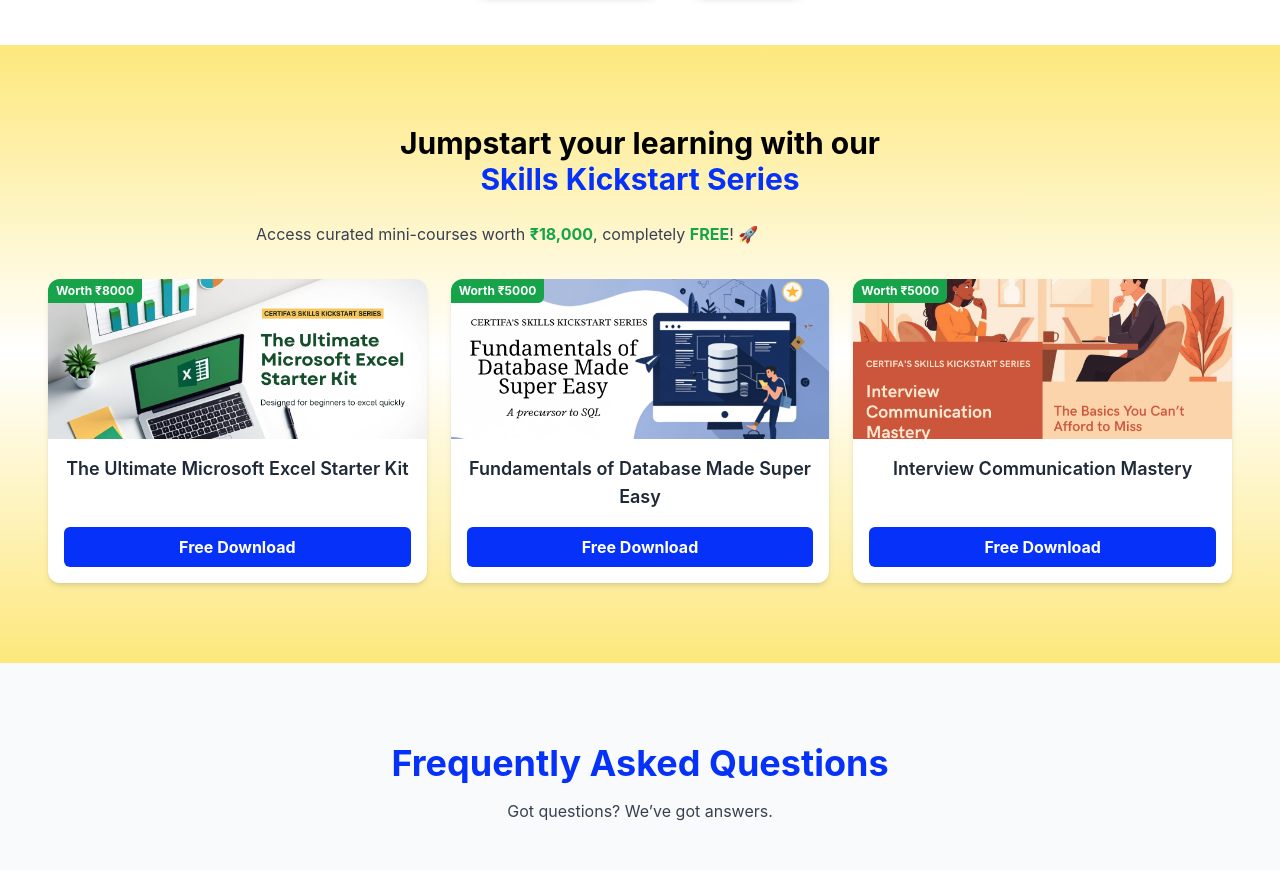
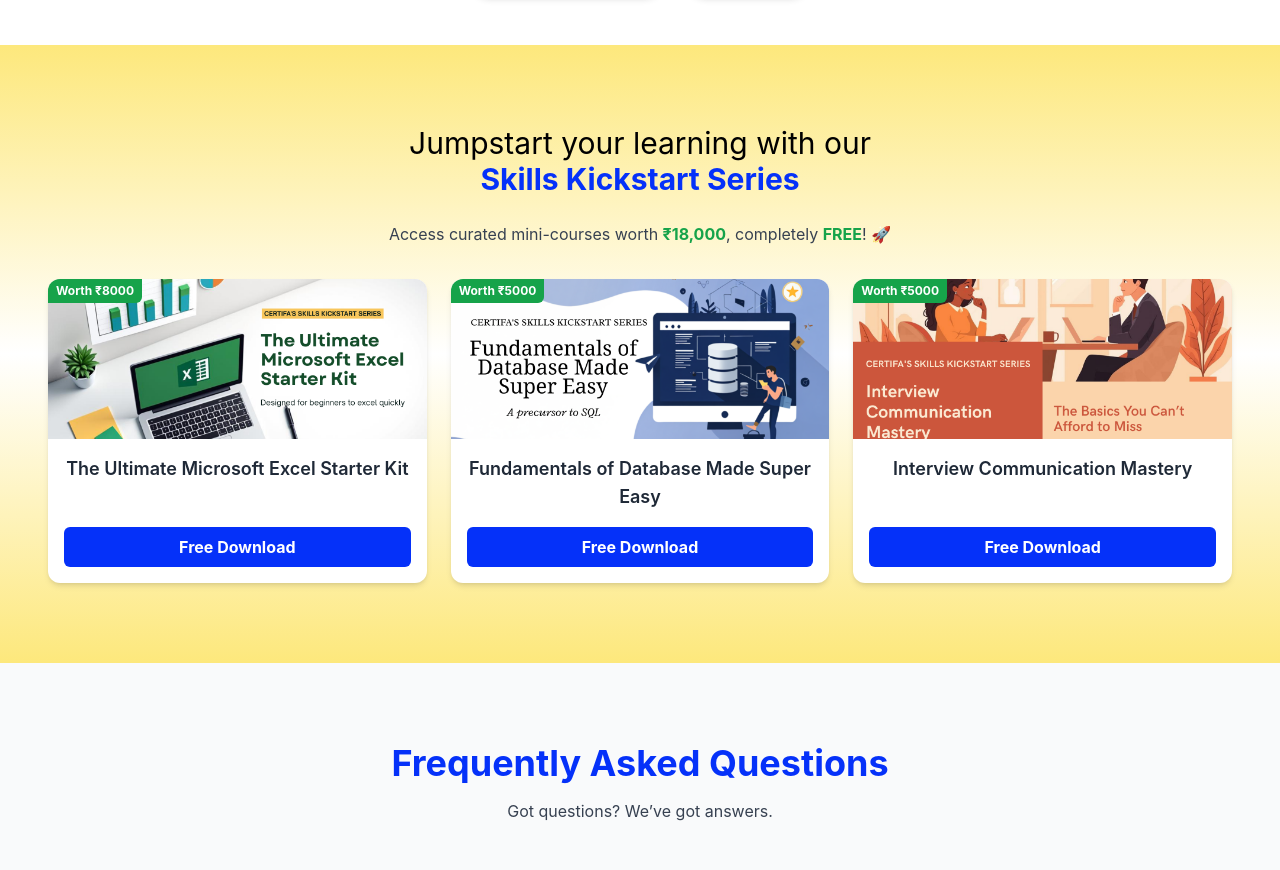
Before and after one commit to sanjeev699/certifa_rebel, a React (Create React App) app: page / in a window 1280 px wide. Shown: the part 5400-6270 px from the top of the page. Built offline with nearby package versions, Linux system fonts and the light colour scheme.

Commit message:
Update SkillsKickstartSection.jsx

```diff
--- a/src/components/SkillsKickstartSection.jsx
+++ b/src/components/SkillsKickstartSection.jsx
@@ -34,11 +34,11 @@ const SkillsKickstartSection = () => {
 >
   <div className="relative z-10 max-w-7xl mx-auto px-6 md:px-12">
     {/* Heading */}
-    <h2 className="text-xl md:text-3xl font-bold text-[#000000] mb-6 text-center">
+    <h2 className="text-xl md:text-3xl  text-[#000000] mb-6 text-center">
       Jumpstart your learning with our <br />
       <span className="font-bold text-brandBlue"> Skills Kickstart Series</span>
     </h2>
-        <p className="text-gray-700 mb-8 max-w-3xl mx-auto leading-relaxed">
+        <p className="text-gray-700 mb-8 max-w-3xl mx-auto leading-relaxed text-center">
           Access curated mini-courses worth <span className="font-bold text-green-600">₹18,000</span>, completely <span className="font-bold text-green-600">FREE</span>! 🚀
 
         </p>
```
